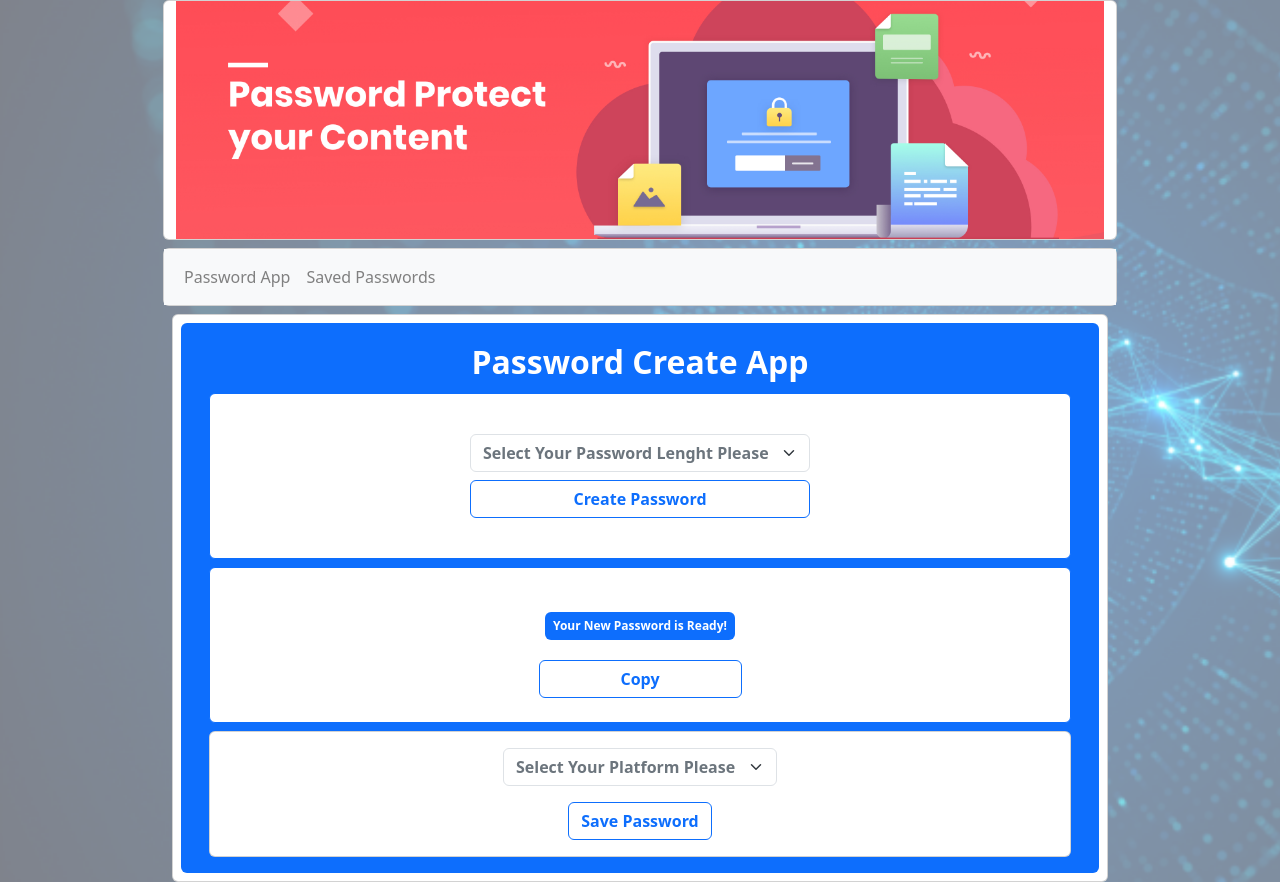
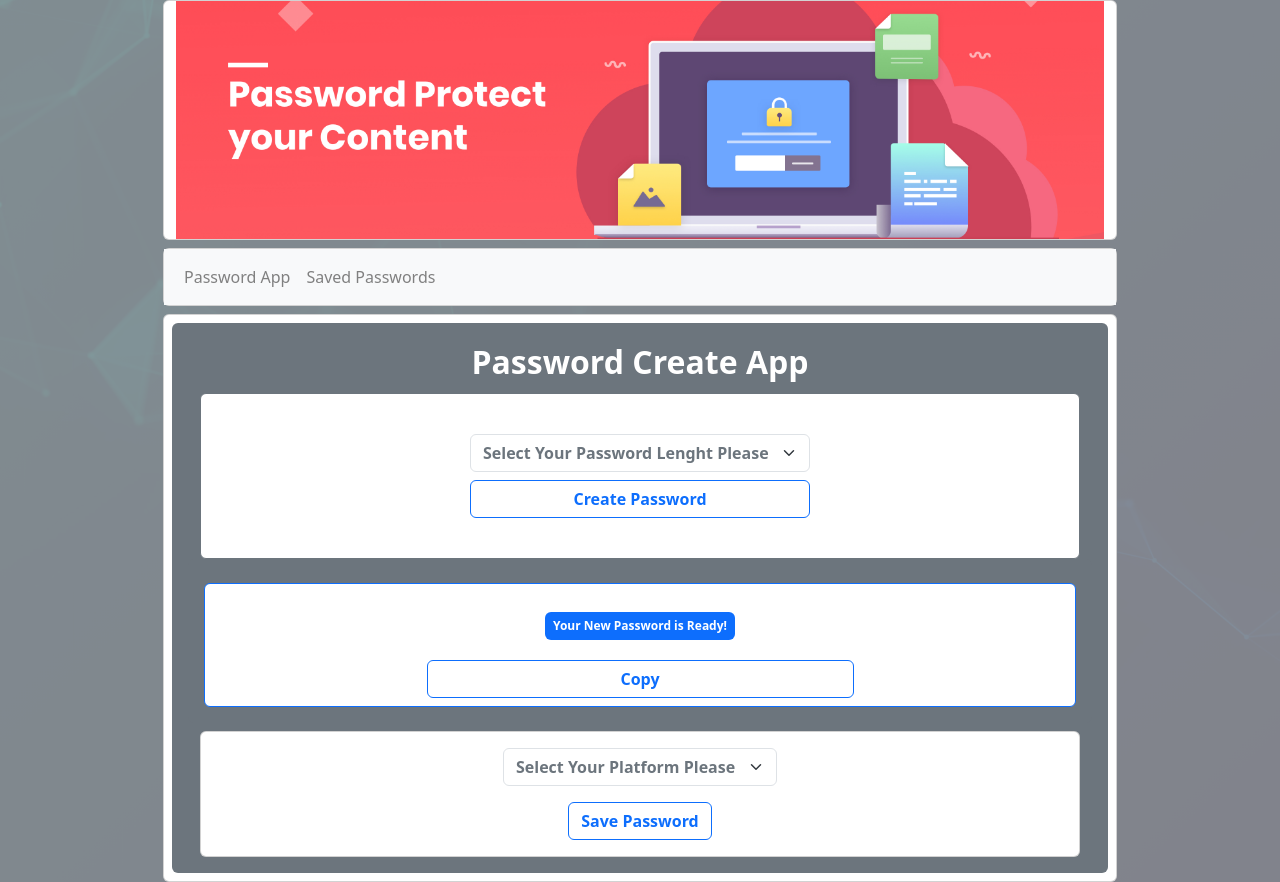
Before and after one commit to mertugrulfrontenddev/random-password, a React (Create React App) app: page / in a window 1280 px wide. Both pictures are taken after a click on the button "Create Password". Built offline with nearby package versions, Linux system fonts and the light colour scheme.

Commit message:
manychanges

```diff
--- a/src/App.css
+++ b/src/App.css
@@ -11,7 +11,7 @@ body:before {
   left: 0;
   width: 100%;
   height: 100%;
-  background-image: url("/public/images/bg.png");
+  background-image: url("/public/images/bg2.png");
   background-size: cover;
   opacity: 0.5; /* Şeffaflık eklemek için */
   z-index: -1; /* İçeriğin arkasında görünmesini sağlamak için */
--- a/src/App.js
+++ b/src/App.js
@@ -62,28 +62,23 @@ function App() {
         <Route
           path="/"
           element={
-            <div className="container-fluid   gap-1">
             <div className="row">
               <div className=" col-12 col-md-8 col-lg-9 mx-auto">
                 <div className="card rounded p-2 bg-white ">
-                    <div className="card-body rounded bg-primary ">
+                  <div className="card-body rounded bg-secondary ">
                     <h2 className="badge-lg  text-white mb-1 p-1 fs-2 fw-bold text-center">
-                        Password Create App {console.log(allPasswords)}
+                      Password Create App
                     </h2>
                     <LenghtSelector getSelectValue={getSelectValue} />
                     {visLabel && (
                       <span>
-                          <ShowPassword
-                            passKeys={passkeys}
-                            visLabel={visLabel}
-                          />
+                        <ShowPassword passKeys={passkeys} visLabel={visLabel} />
                         <PasswordAddButton
                           addPasswords={addPasswords}
                           generatedPassword={passkeys[0]}
                         />
                       </span>
                     )}
-                    </div>
                   </div>
                 </div>
               </div>
@@ -96,7 +91,7 @@ function App() {
             <div className="row">
               <div className=" col-12 col-md-8 col-lg-9 mx-auto">
                 <div className="card rounded p-2 bg-white ">
-                  <div className="card-body rounded bg-primary d-flex flex-column align-items-center  min-height">
+                  <div className="card-body rounded bg-secondary d-flex flex-column align-items-center  ">
                     <PasswordList allPasswords={allPasswords} />
                   </div>
                 </div>
--- a/src/components/LenghtSelector.jsx
+++ b/src/components/LenghtSelector.jsx
@@ -9,7 +9,7 @@ const LenghtSelector = ({ getSelectValue }) => {
 
   return (
     <div className="container ">
-      <div className="card p-4 mt-2 border-primary d-flex align-items-center justify-content-center w-100 ">
+      <div className="card p-4 mt-2 border-secondary  d-flex align-items-center justify-content-center w-100">
         <div className="card-body  ">
           <select
             className="form-select me-1 fw-bold text-secondary"
--- a/src/components/PasswordList.jsx
+++ b/src/components/PasswordList.jsx
@@ -6,8 +6,8 @@ const PasswordList = ({ allPasswords }) => {
       <h2 className="badge-lg  text-white mb-1 p-1 fs-2 fw-bold text-center">
         Your Password List
       </h2>
-      <div className="container rounded bg-white min-height">
-        <div className="card bg-primary w-auto mt-3">
+      <div className="container rounded  min-height">
+        <div className="card w-auto mt-1 min-height">
           <div className="card-body">
             <ul className="list-group ">
               {allPasswords.length === 0 ? (
--- a/src/components/ShowPassword.jsx
+++ b/src/components/ShowPassword.jsx
@@ -13,9 +13,9 @@ const ShowPassword = ({ passKeys, visLabel }) => {
       .catch(() => setCopySuccess("Kopyalama başarısız."));
   };
   return (
-    <div className="container mt-2">
-      <div className="card p-4 mt-2 border-primary d-flex align-items-center">
-        <div className="card-body">
+    <div className="container bg-secondary rounded p-3">
+      <div className="card mt-2 p-2 border-primary d-flex">
+        <div className="card-body d-flex justify-content-center align-items-center ">
           {visLabel && (
             <h2 className="badge bg-primary m-1 p-2">
               Your New Password is Ready!
@@ -25,7 +25,7 @@ const ShowPassword = ({ passKeys, visLabel }) => {
           <p className="badge bg-secondary m-1 p-2">{passKeys.join("-")}</p>
         </div>
         <button
-          className="btn btn-outline-primary w-25 mx-auto fw-bold"
+          className="btn btn-outline-primary w-50 mx-auto fw-bold"
           onClick={handleCopy} // Butona tıklanınca handleCopy çalışacak
         >
           Copy
```
Also changed, not shown: public/images/bg2.png (added). Lines whose indentation alone changed are shown as unchanged.
